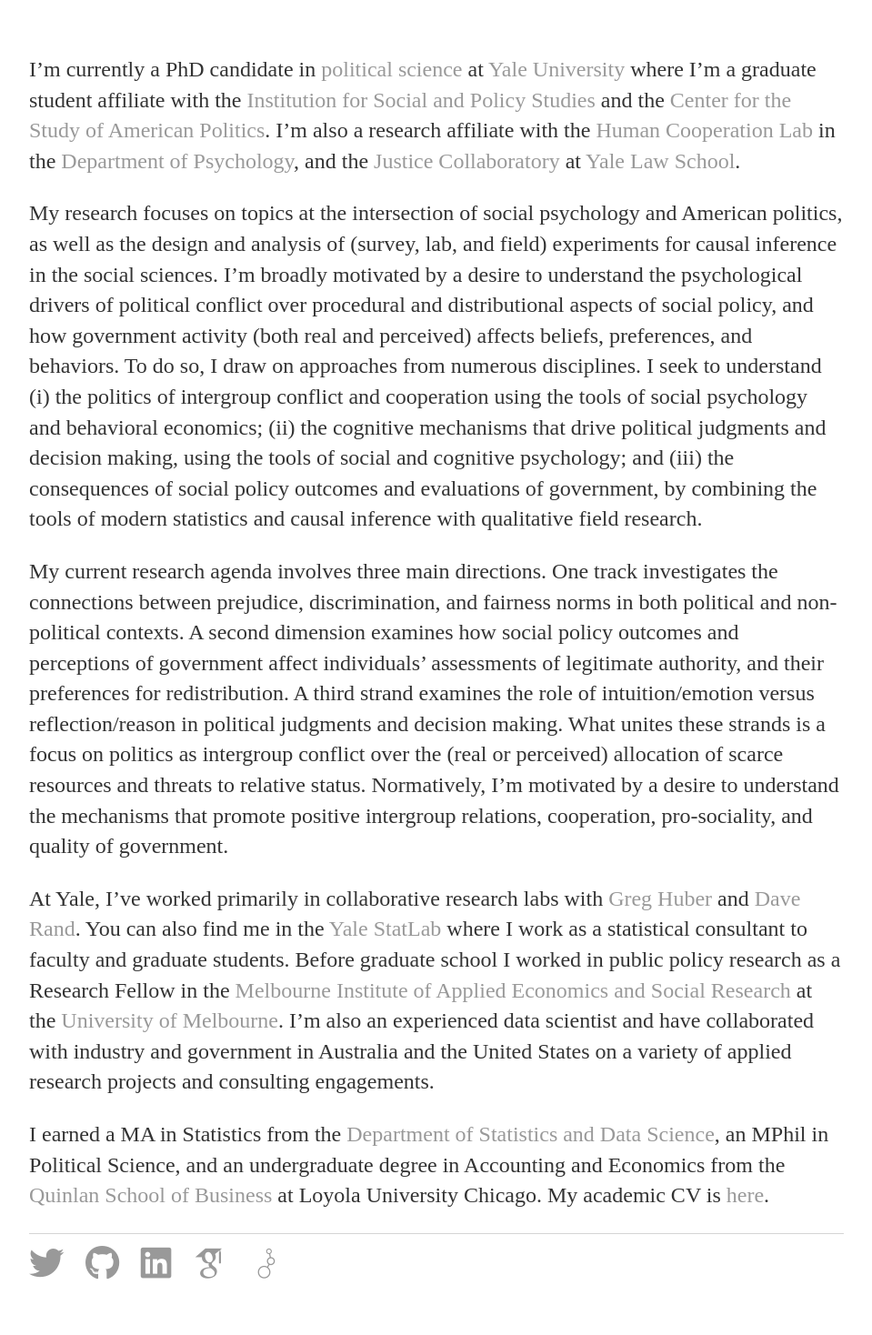
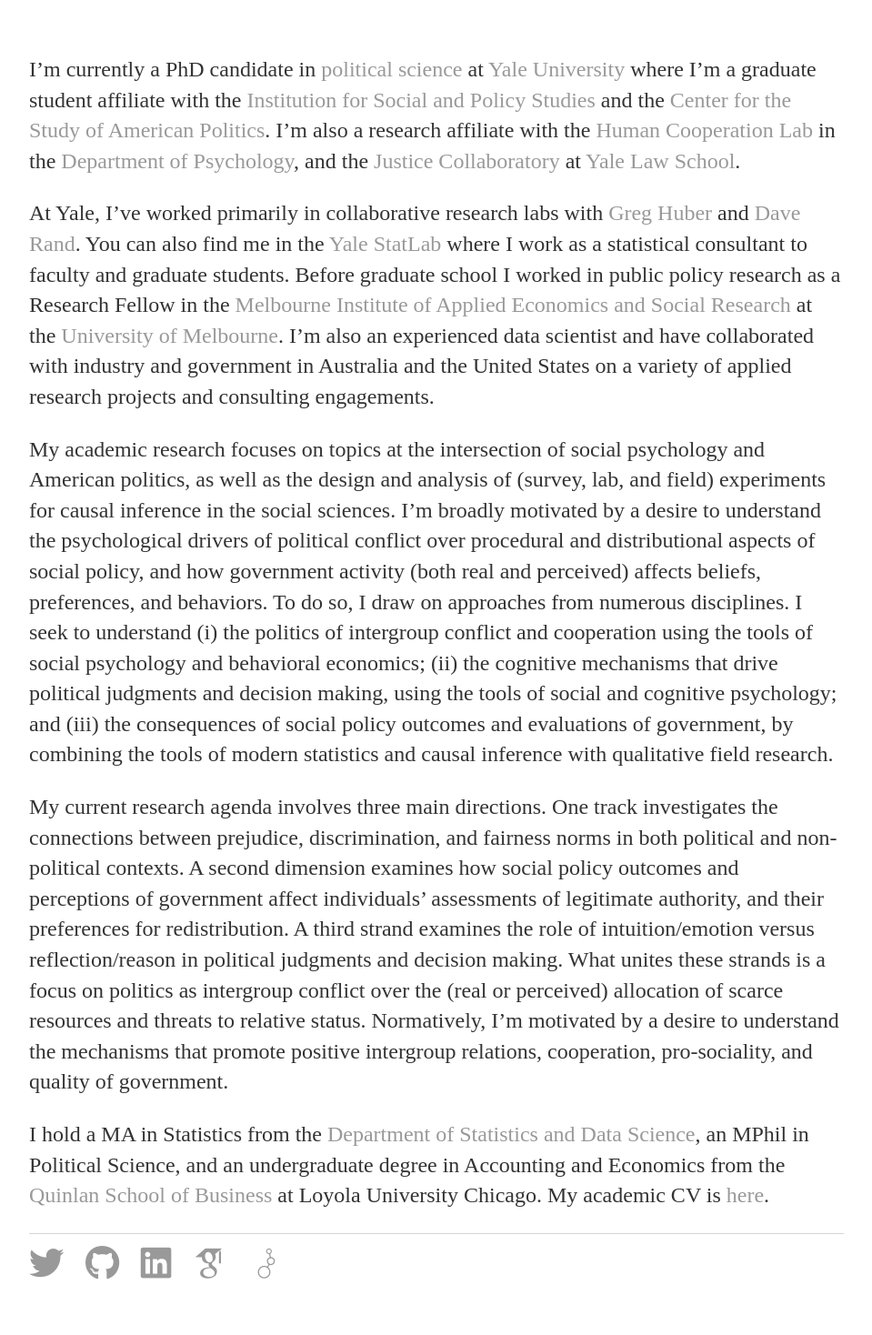
Before and after one commit to kylepeyton/kylepeyton.github.io, a Jekyll site: the page built from index.markdown, in a window 1280 px wide. Shown: the whole page at 91% size, without its empty margins (160-1119 px from the left). Built offline with Jekyll 4.4.1, drawn with Linux system fonts in a browser that asks for light colours; nearby versions of some CDN libraries; some web fonts are replaced.

Commit message:
Update index.markdown

```diff
--- a/index.markdown
+++ b/index.markdown
@@ -5,10 +5,10 @@
 
 I'm currently a PhD candidate in [political science](https://politicalscience.yale.edu/) at [Yale University](https://www.yale.edu/) where I'm a graduate student affiliate with the [Institution for Social and Policy Studies](https://isps.yale.edu/) and the [Center for the Study of American Politics](https://csap.yale.edu/). I'm also a research affiliate with the [Human Cooperation Lab](http://davidrand-cooperation.com/lab/) in the [Department of Psychology](https://psychology.yale.edu/), and the [Justice Collaboratory](https://law.yale.edu/justice-collaboratory) at [Yale Law School](https://law.yale.edu/).
 
-My research focuses on topics at the intersection of social psychology and American politics, as well as the design and analysis of (survey, lab, and field) experiments for causal inference in the social sciences. I'm broadly motivated by a desire to understand the psychological drivers of political conflict over procedural and distributional aspects of social policy, and how government activity (both real and perceived) affects beliefs, preferences, and behaviors. To do so, I draw on approaches from numerous disciplines. I seek to understand (i) the politics of intergroup conflict and cooperation using the tools of social psychology and behavioral economics; (ii) the cognitive mechanisms that drive political judgments and decision making, using the tools of social and cognitive psychology; and (iii) the consequences of social policy outcomes and evaluations of government, by combining the tools of modern statistics and causal inference with qualitative field research.
+At Yale, I've worked primarily in collaborative research labs with [Greg Huber](https://huber.research.yale.edu/) and [Dave Rand](http://davidrand-cooperation.com/lab/). You can also find me in the [Yale StatLab](http://statlab.stat.yale.edu/) where I work as a statistical consultant to faculty and graduate students. Before graduate school I worked in public policy research as a Research Fellow in the [Melbourne Institute of Applied Economics and Social Research](http://melbourneinstitute.unimelb.edu.au/) at the [University of Melbourne](http://www.unimelb.edu.au/). I'm also an experienced data scientist and have collaborated with industry and government in Australia and the United States on a variety of applied research projects and consulting engagements.
+
+My academic research focuses on topics at the intersection of social psychology and American politics, as well as the design and analysis of (survey, lab, and field) experiments for causal inference in the social sciences. I'm broadly motivated by a desire to understand the psychological drivers of political conflict over procedural and distributional aspects of social policy, and how government activity (both real and perceived) affects beliefs, preferences, and behaviors. To do so, I draw on approaches from numerous disciplines. I seek to understand (i) the politics of intergroup conflict and cooperation using the tools of social psychology and behavioral economics; (ii) the cognitive mechanisms that drive political judgments and decision making, using the tools of social and cognitive psychology; and (iii) the consequences of social policy outcomes and evaluations of government, by combining the tools of modern statistics and causal inference with qualitative field research.
 
 My current research agenda involves three main directions. One track investigates the connections between prejudice, discrimination, and fairness norms in both political and non-political contexts. A second dimension examines how social policy outcomes and perceptions of government affect individuals' assessments of legitimate authority, and their preferences for redistribution. A third strand examines the role of intuition/emotion versus reflection/reason in political judgments and decision making. What unites these strands is a focus on politics as intergroup conflict over the (real or perceived) allocation of scarce resources and threats to relative status. Normatively, I'm motivated by a desire to understand the mechanisms that promote positive intergroup relations, cooperation, pro-sociality, and quality of government.
 
-At Yale, I've worked primarily in collaborative research labs with [Greg Huber](https://huber.research.yale.edu/) and [Dave Rand](http://davidrand-cooperation.com/lab/). You can also find me in the [Yale StatLab](http://statlab.stat.yale.edu/) where I work as a statistical consultant to faculty and graduate students. Before graduate school I worked in public policy research as a Research Fellow in the [Melbourne Institute of Applied Economics and Social Research](http://melbourneinstitute.unimelb.edu.au/) at the [University of Melbourne](http://www.unimelb.edu.au/). I'm also an experienced data scientist and have collaborated with industry and government in Australia and the United States on a variety of applied research projects and consulting engagements.
-
-I earned a MA in Statistics from the [Department of Statistics and Data Science](http://statistics.yale.edu/), an MPhil in Political Science, and an undergraduate degree in Accounting and Economics from the [Quinlan School of Business](https://www.luc.edu/quinlan/index.shtml) at Loyola University Chicago. My academic CV is [here](https://kylepeyton.github.io/assets/peyton_cv.pdf).
+I hold a MA in Statistics from the [Department of Statistics and Data Science](http://statistics.yale.edu/), an MPhil in Political Science, and an undergraduate degree in Accounting and Economics from the [Quinlan School of Business](https://www.luc.edu/quinlan/index.shtml) at Loyola University Chicago. My academic CV is [here](https://kylepeyton.github.io/assets/peyton_cv.pdf).
```
